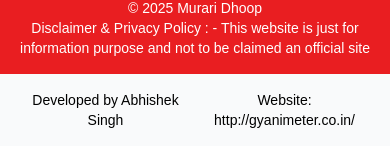
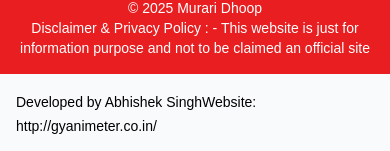
Before and after one commit to abhiyaduvanshis/murari-dhoop, a Next.js app: page / in a window 390 px wide. Shown: the part 3198-3349 px from the top of the page. Built offline with nearby package versions, Linux system fonts and the light colour scheme.

Commit message:
news changes

```diff
--- a/src/app/_components/Footer.jsx
+++ b/src/app/_components/Footer.jsx
@@ -11,7 +11,7 @@
         </footer>
 
         <footer  className="w-full bg-[#f9fafb]">
-            <div className="max-w-screen-xl flex mx-auto p-4 static w-full">
+            <div className="max-w-screen-xl lg:flex mx-auto p-4 static w-full">
                 <a href="https://gyanimeter.co.in/portfolio/abhishek-singh" className="text-black text-center w-full text-sm">Developed by Abhishek Singh</a>
                 <a href="http://gyanimeter.co.in/" className="text-black text-center w-full text-sm">Website: http://gyanimeter.co.in/</a>
             </div>
```
